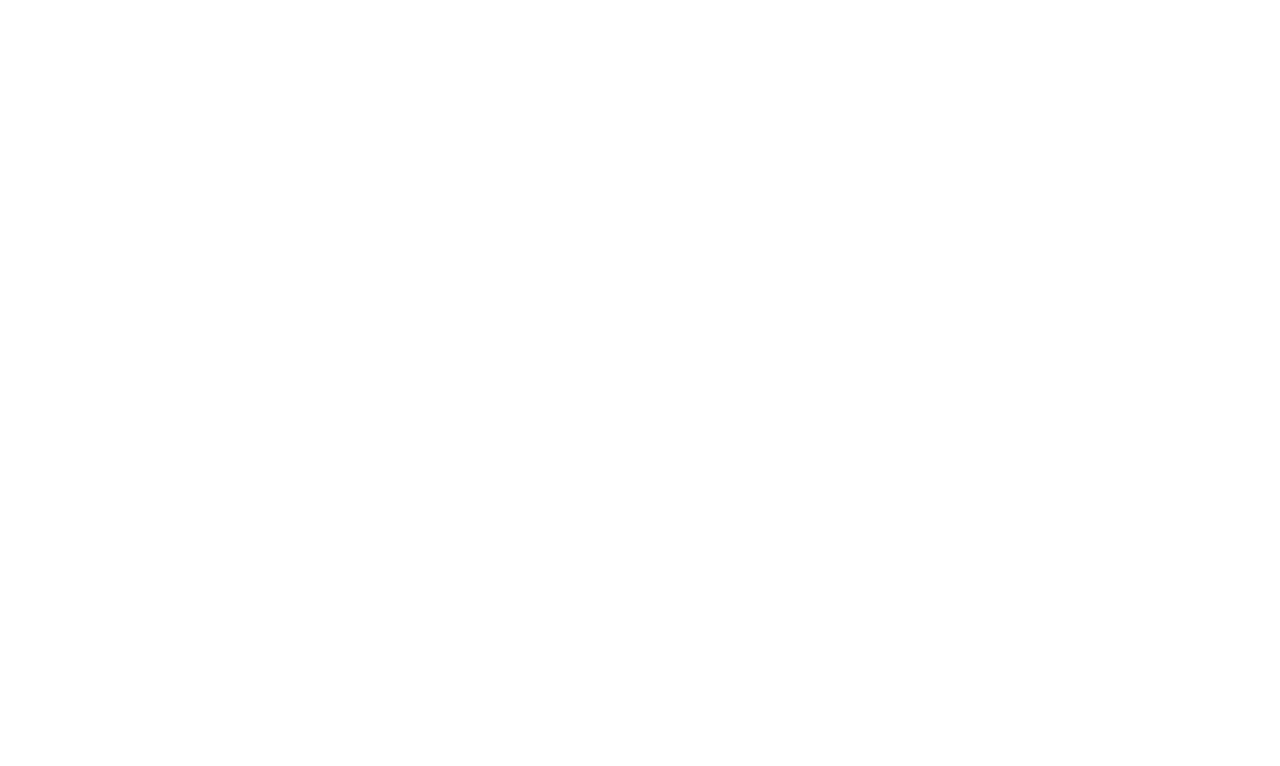
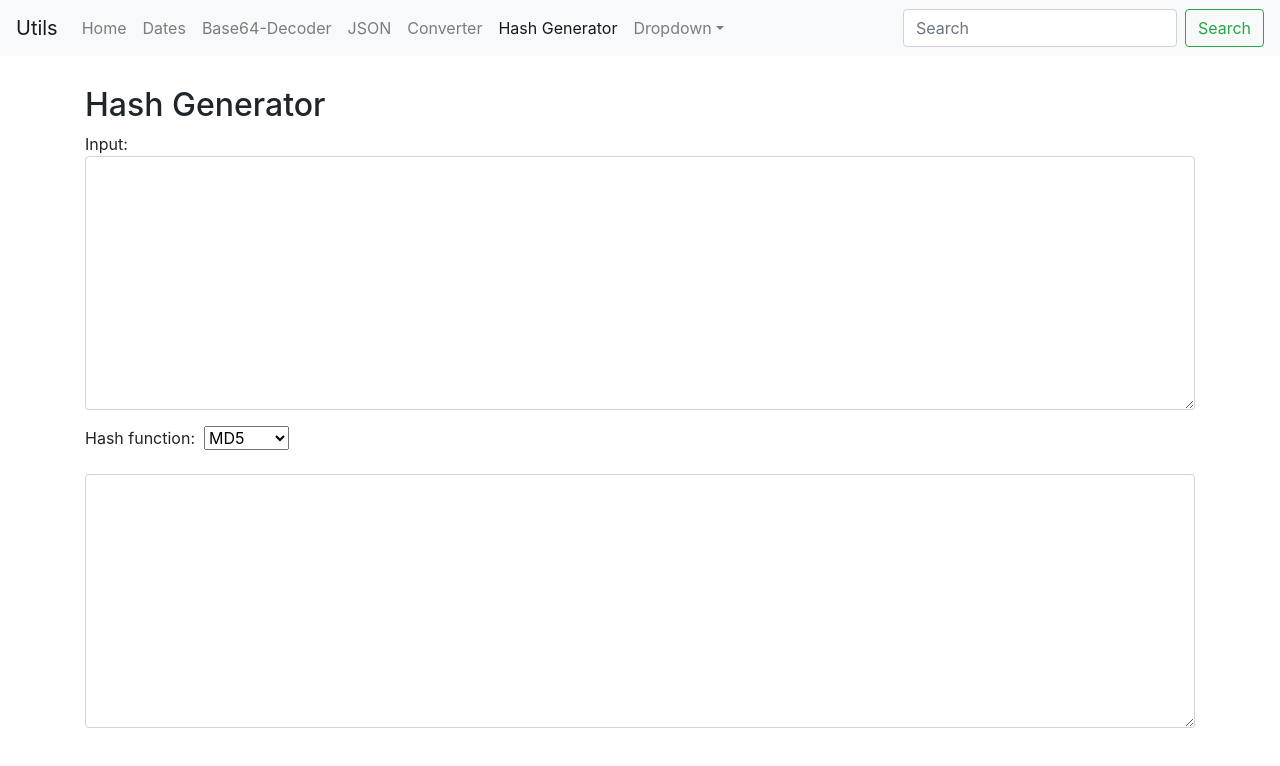
Before and after one commit to yorps/utils, a React (Create React App) app: page /generator in a window 1280 px wide. Shown: the top 766 px of the page. Built offline with nearby package versions, Linux system fonts and the light colour scheme.

Commit message:
added basic Hash Generator

```diff
--- a/src/Navbar.js
+++ b/src/Navbar.js
@@ -71,7 +71,7 @@ export class Navbar extends React.Component {
                         <NavItem path="/base64decoder" name="Base64-Decoder" />
                         <NavItem path="/json" name="JSON" />
                         <NavItem path="/converter" name="Converter" />
-
+                        <NavItem path="/generator" name="Hash Generator" />
 
                         <NavDropdown name="Dropdown">
                             <a className="dropdown-item" href="/">Action</a>
--- a/src/index.js
+++ b/src/index.js
@@ -8,6 +8,7 @@ import * as serviceWorker from './serviceWorker';
 
 import App from './App';
 import Converter from './tools/Converter';
+import Generator from './tools/Generator';
 import DateTool from './datetool/DateTool';
 import Base64Decoder from './decoder/Base64Decoder';
 import JSONTool from "./json/JSONTool";
@@ -22,13 +23,14 @@ import JSONTool from "./json/JSONTool";
 //Ab hier Routing
 const routing = (
     <Router>
-        <div>
+
             <Route exact path="/" component={App} />
             <Route path="/datetool" component={DateTool} />
             <Route path="/converter" component={Converter} />
+            <Route path="/generator" component={Generator} />
             <Route path="/base64decoder" component={Base64Decoder} />
             <Route path="/json" component={JSONTool} />
-        </div>
+
     </Router>
 )
 
@@ -39,5 +41,3 @@ ReactDOM.render(routing, document.getElementById('root'));
 // unregister() to register() below. Note this comes with some pitfalls.
 // Learn more about service workers: https://bit.ly/CRA-PWA
 serviceWorker.unregister();
-
-//Routing, siehe
--- /dev/null
+++ b/src/tools/Generator.js
@@ -0,0 +1,87 @@
+import React from 'react'
+import Navbar from "../Navbar";
+import md5 from 'crypto-js/md5';
+import sha256 from 'crypto-js/sha256';
+
+
+class Generator extends React.Component {
+
+    constructor(props) {
+        super(props);
+
+        this.options = [
+            'md5',
+            'sha256'
+        ];
+        this.state = {
+            input: "",
+            output: "",
+            func: "md5"
+        };
+    }
+
+    handleInputChange = (e) => {
+        this.generateHash(e.target.value, this.state.func);
+    };
+
+    handleFunctionChange = (e) => {
+        this.generateHash(this.state.input, e.target.value);
+    };
+
+    generateHash (input, func) {
+        let output = "";
+        switch (func) {
+            case "md5":
+                output = md5(input);
+                break;
+            case "sha256":
+                output = sha256(input);
+                break;
+        }
+        this.setState({input: input, output: output, func: func});
+    }
+
+    render() {
+
+        return (
+            <div>
+                <Navbar/>
+
+                <div className="container">
+
+                    <h2>Hash Generator</h2>
+
+                    Input:
+                    <div className="form-group">
+                        <textarea id="generatorInput"
+                                  rows="10"
+                                  class="form-control"
+                                  ref={(input) => { this.textInput = input; }}
+                                  value={this.state.input}
+                                  onChange={this.handleInputChange}/>
+                    </div>
+
+                    Hash function: &nbsp;
+                    <select onChange={this.handleFunctionChange} value={this.state.func}>
+                        <option value="md5">MD5</option>
+                        <option value="sha256">SHA256</option>
+                    </select>
+                    <br/>
+
+
+                    <div className="form-group">
+                        <br/>
+                        <textarea id="generatorOutput"
+                                  class="form-control"
+                                  rows="10"
+                                  value={this.state.output}/>
+
+                    </div>
+
+                </div>
+            </div>
+        )
+
+    }
+}
+export default Generator
```
